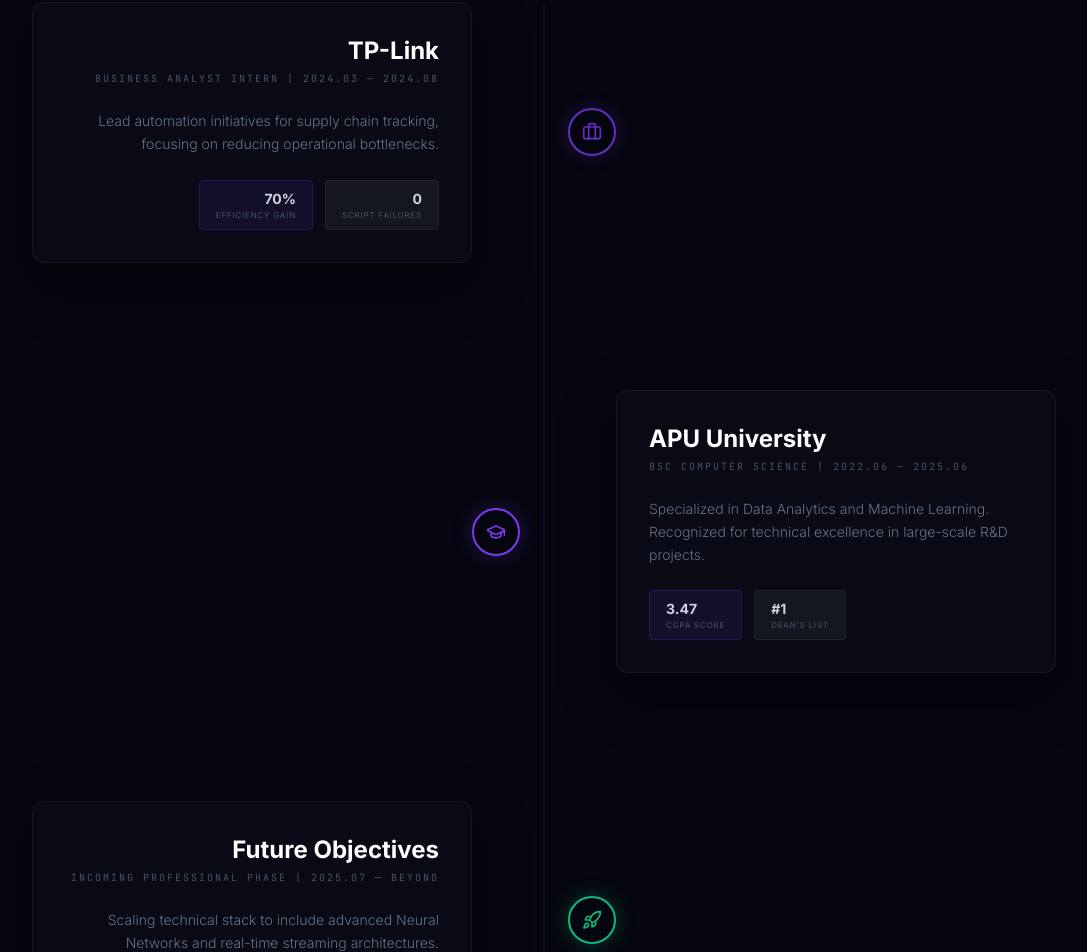
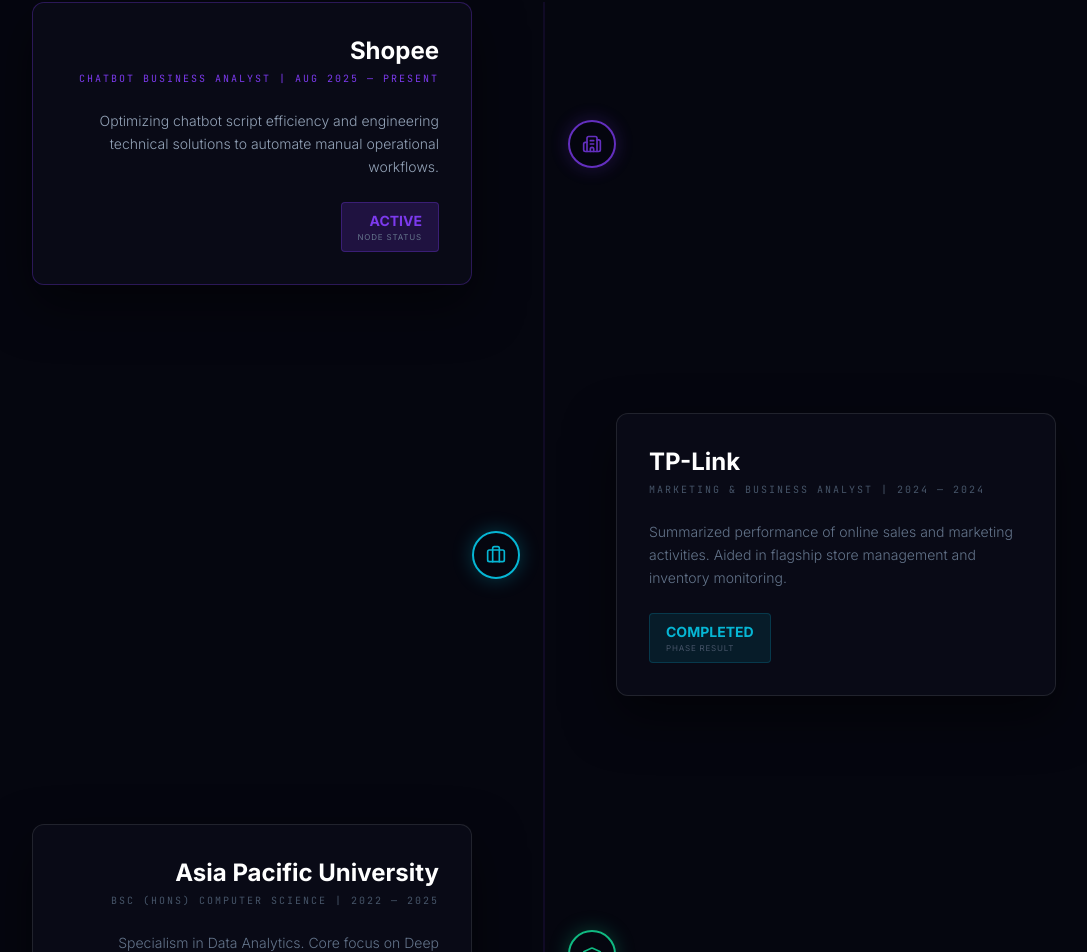
Before and after one commit to AdaMC2212/Portfolio, a React (Vite) app: page / in a window 1280 px wide. Shown: the part 1797-2749 px from the top of the page, without its empty margins (96-1183 px from the left). Built offline with nearby package versions, Linux system fonts and the light colour scheme.

Commit message:
update resume

```diff
--- a/App.tsx
+++ b/App.tsx
@@ -71,7 +71,7 @@ const App: React.FC = () => {
               <div className="bg-black/60 rounded-xl p-8 font-mono text-sm border border-white/10 shadow-2xl">
                 <div className="flex items-center gap-3 mb-6 text-slate-600">
                    <TerminalIcon size={16} />
-                   <span className="text-xs">user@admin:~$ send_email --to="chia.yx"</span>
+                   <span className="text-xs">user@admin:~$ send_email --to="adamchia2212@gmail.com"</span>
                 </div>
                 <div className="flex flex-col gap-4">
                    <a href="https://linkedin.com/in/yong-xiang-chia" target="_blank" className="text-hacker-cyan hover:text-white transition-colors flex items-center justify-between group">LinkedIn <span className="opacity-0 group-hover:opacity-100 transition-opacity">--access</span></a>
@@ -87,7 +87,7 @@ const App: React.FC = () => {
       {/* Footer */}
       <footer className="py-16 bg-hacker-bg text-[10px] font-mono text-slate-700 border-t border-white/5 uppercase tracking-[0.4em]">
         <div className="container mx-auto px-4 text-center space-y-6">
-          <p>© 2024 Chia Yong Xiang — The Glass Console V3.1</p>
+          <p>© 2026 Chia Yong Xiang</p>
           <div className="flex justify-center gap-16 opacity-40">
             <span>Optimized for Recruitment</span>
             <span>Designed for Depth</span>
--- a/components/Experience.tsx
+++ b/components/Experience.tsx
@@ -1,7 +1,7 @@
 
 import React from 'react';
 import { RESUME_DATA } from '../constants';
-import { Briefcase, GraduationCap, Rocket } from 'lucide-react';
+import { Briefcase, GraduationCap, Building2 } from 'lucide-react';
 
 const Experience: React.FC = () => {
   return (
@@ -9,95 +9,87 @@ const Experience: React.FC = () => {
       <div className="container mx-auto px-4">
         <div className="mb-20">
           <h2 className="text-4xl font-bold text-white mb-2">System Logs</h2>
-          <p className="font-mono text-hacker-accent text-sm italic">tail -f project_milestones.log</p>
+          <p className="font-mono text-hacker-accent text-sm italic">tail -f career_evolution.log</p>
         </div>
 
         <div className="relative max-w-5xl mx-auto">
           <div className="absolute left-1/2 top-0 bottom-0 w-px bg-hacker-accent/20 -translate-x-1/2 hidden md:block"></div>
 
           <div className="space-y-32">
-            {/* TP-Link */}
+            {/* Shopee - Latest */}
             <div className="relative flex flex-col md:flex-row items-center gap-8 md:gap-0 reveal">
               <div className="flex-1 w-full md:pr-24 text-right hidden md:block">
-                <div className="console-panel p-8 rounded-xl border border-white/5 bg-white/[0.02]">
-                  <h3 className="text-2xl font-bold text-white mb-1">TP-Link</h3>
-                  <div className="text-[10px] font-mono text-slate-600 mb-6 uppercase tracking-[0.2em]">Business Analyst Intern | 2024.03 — 2024.08</div>
-                  <p className="text-sm text-slate-500 mb-6 text-right font-light leading-relaxed">
-                    Lead automation initiatives for supply chain tracking, focusing on reducing operational bottlenecks.
+                <div className="console-panel p-8 rounded-xl border border-hacker-accent/30 bg-hacker-accent/5">
+                  <h3 className="text-2xl font-bold text-white mb-1">Shopee</h3>
+                  <div className="text-[10px] font-mono text-hacker-accent mb-6 uppercase tracking-[0.2em]">Chatbot Business Analyst | Aug 2025 — Present</div>
+                  <p className="text-sm text-slate-400 mb-6 text-right font-light leading-relaxed">
+                    Optimizing chatbot script efficiency and engineering technical solutions to automate manual operational workflows.
                   </p>
                   <div className="flex justify-end gap-3">
-                    <div className="bg-hacker-accent/10 px-4 py-2 rounded border border-hacker-accent/20">
-                      <div className="text-sm font-bold text-slate-300">70%</div>
-                      <div className="text-[8px] uppercase tracking-widest text-slate-600">Efficiency Gain</div>
-                    </div>
-                     <div className="bg-white/5 px-4 py-2 rounded border border-white/5">
-                      <div className="text-sm font-bold text-slate-300">0</div>
-                      <div className="text-[8px] uppercase tracking-widest text-slate-600">Script Failures</div>
+                    <div className="bg-hacker-accent/20 px-4 py-2 rounded border border-hacker-accent/30">
+                      <div className="text-sm font-bold text-hacker-accent">ACTIVE</div>
+                      <div className="text-[8px] uppercase tracking-widest text-slate-500">Node Status</div>
                     </div>
                   </div>
                 </div>
               </div>
 
               <div className="z-10 w-12 h-12 rounded-full bg-hacker-bg border-2 border-hacker-accent flex items-center justify-center text-hacker-accent shadow-[0_0_20px_rgba(124,58,237,0.3)] animate-pulse">
-                <Briefcase size={20} />
+                <Building2 size={20} />
               </div>
 
               <div className="flex-1 w-full md:pl-24 md:hidden">
-                 <div className="console-panel p-6 rounded-xl border border-hacker-accent/30">
-                   <h3 className="text-xl font-bold text-white mb-1">TP-Link</h3>
-                   <div className="text-xs font-mono text-slate-500 mb-4 uppercase">Intern | 2024.03 — 2024.08</div>
-                   <p className="text-sm text-slate-400">70% Efficiency Gain achieved through automation.</p>
+                 <div className="console-panel p-6 rounded-xl border border-hacker-accent/30 bg-hacker-accent/5">
+                   <h3 className="text-xl font-bold text-white mb-1">Shopee</h3>
+                   <div className="text-xs font-mono text-hacker-accent mb-4 uppercase">Chatbot Analyst | 2025 — Present</div>
+                   <p className="text-sm text-slate-400">Driving deflection rates and user satisfaction through data-driven conversation flows.</p>
                  </div>
               </div>
               <div className="flex-1 hidden md:block"></div>
             </div>
 
-            {/* APU */}
+            {/* TP-Link */}
             <div className="relative flex flex-col md:flex-row items-center gap-8 md:gap-0 reveal">
               <div className="flex-1 hidden md:block"></div>
 
-              <div className="z-10 w-12 h-12 rounded-full bg-hacker-bg border-2 border-hacker-accent flex items-center justify-center text-hacker-accent shadow-[0_0_20px_rgba(124,58,237,0.3)]">
-                <GraduationCap size={20} />
+              <div className="z-10 w-12 h-12 rounded-full bg-hacker-bg border-2 border-hacker-cyan flex items-center justify-center text-hacker-cyan shadow-[0_0_20px_rgba(6,182,212,0.3)]">
+                <Briefcase size={20} />
               </div>
 
               <div className="flex-1 w-full md:pl-24">
-                <div className="console-panel p-8 rounded-xl border border-white/5 bg-white/[0.02]">
-                  <h3 className="text-2xl font-bold text-white mb-1">APU University</h3>
-                  <div className="text-[10px] font-mono text-slate-600 mb-6 uppercase tracking-[0.2em]">BSc Computer Science | 2022.06 — 2025.06</div>
+                <div className="console-panel p-8 rounded-xl border border-white/10 bg-white/[0.02]">
+                  <h3 className="text-2xl font-bold text-white mb-1">TP-Link</h3>
+                  <div className="text-[10px] font-mono text-slate-600 mb-6 uppercase tracking-[0.2em]">Marketing & Business Analyst | 2024 — 2024</div>
                   <p className="text-sm text-slate-500 mb-6 font-light leading-relaxed">
-                    Specialized in Data Analytics and Machine Learning. Recognized for technical excellence in large-scale R&D projects.
+                    Summarized performance of online sales and marketing activities. Aided in flagship store management and inventory monitoring.
                   </p>
                   <div className="flex gap-3">
-                    <div className="bg-hacker-accent/10 px-4 py-2 rounded border border-hacker-accent/20">
-                      <div className="text-sm font-bold text-slate-300">3.47</div>
-                      <div className="text-[8px] uppercase tracking-widest text-slate-600">CGPA Score</div>
-                    </div>
-                     <div className="bg-white/5 px-4 py-2 rounded border border-white/5">
-                      <div className="text-sm font-bold text-slate-300">#1</div>
-                      <div className="text-[8px] uppercase tracking-widest text-slate-600">Dean's List</div>
+                    <div className="bg-hacker-cyan/10 px-4 py-2 rounded border border-hacker-cyan/20">
+                      <div className="text-sm font-bold text-hacker-cyan">COMPLETED</div>
+                      <div className="text-[8px] uppercase tracking-widest text-slate-600">Phase Result</div>
                     </div>
                   </div>
                 </div>
               </div>
             </div>
 
-            {/* Future */}
+            {/* APU */}
             <div className="relative flex flex-col md:flex-row items-center gap-8 md:gap-0 reveal">
                <div className="flex-1 w-full md:pr-24 text-right">
-                <div className="console-panel p-8 rounded-xl border border-white/5 bg-white/[0.02]">
-                  <h3 className="text-2xl font-bold text-white mb-1">Future Objectives</h3>
-                  <div className="text-[10px] font-mono text-slate-600 mb-6 uppercase tracking-[0.2em]">Incoming Professional Phase | 2025.07 — BEYOND</div>
-                  <p className="text-sm text-slate-500 mb-6 font-light leading-relaxed">
-                    Scaling technical stack to include advanced Neural Networks and real-time streaming architectures.
+                <div className="console-panel p-8 rounded-xl border border-white/10 bg-white/[0.02]">
+                  <h3 className="text-2xl font-bold text-white mb-1">Asia Pacific University</h3>
+                  <div className="text-[10px] font-mono text-slate-600 mb-6 uppercase tracking-[0.2em]">BSc (Hons) Computer Science | 2022 — 2025</div>
+                  <p className="text-sm text-slate-500 mb-6 font-light leading-relaxed text-right">
+                    Specialism in Data Analytics. Core focus on Deep Learning, NLP, and Business Intelligence systems with a 3.47 CGPA.
                   </p>
                   <div className="flex justify-end">
-                    <span className="text-[9px] px-3 py-1.5 border border-emerald-500/30 text-emerald-500 font-mono uppercase rounded-sm bg-emerald-500/5 shadow-[0_0_10px_rgba(16,185,129,0.1)]">Next-Gen System Ready</span>
+                    <span className="text-[9px] px-3 py-1.5 border border-emerald-500/30 text-emerald-500 font-mono uppercase rounded-sm bg-emerald-500/5">Specialism: Data Analytics</span>
                   </div>
                 </div>
               </div>
 
               <div className="z-10 w-12 h-12 rounded-full bg-hacker-bg border-2 border-emerald-500 flex items-center justify-center text-emerald-500 shadow-[0_0_20px_rgba(16,185,129,0.3)]">
-                <Rocket size={20} />
+                <GraduationCap size={20} />
               </div>
 
               <div className="flex-1 hidden md:block"></div>
```
Also changed, not shown: constants.ts (+35 -34 lines), services/gemini.ts (+22 -13 lines).
